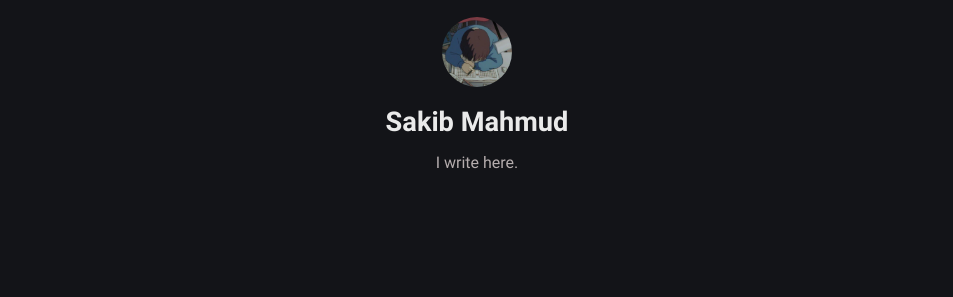
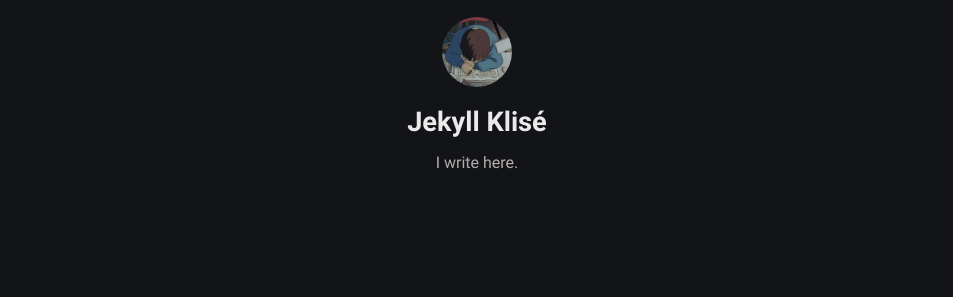
Before and after one commit to stackbit-projects/famous-pine-8632e, a Jekyll site: the page built from index.md, in a window 1280 px wide. Shown: the part 151-448 px from the top of the page, without its empty margins (163-1116 px from the left). Built offline with Jekyll 4.4.1, drawn with Linux system fonts in a browser that asks for light colours.

Commit message:
_config.yml: updated name in author

```diff
--- a/_config.yml
+++ b/_config.yml
@@ -5,7 +5,7 @@ timezone: Asia/Jakarta
 repo: 'https://github.com/piharpi/jekyll-klise'
 mode: dark
 author:
-  name: Sakib Mahmud
+  name: Jekyll Klisé
   bio: I write here.
   username: sakibmahmud
   github: sakibmahmud1
```
